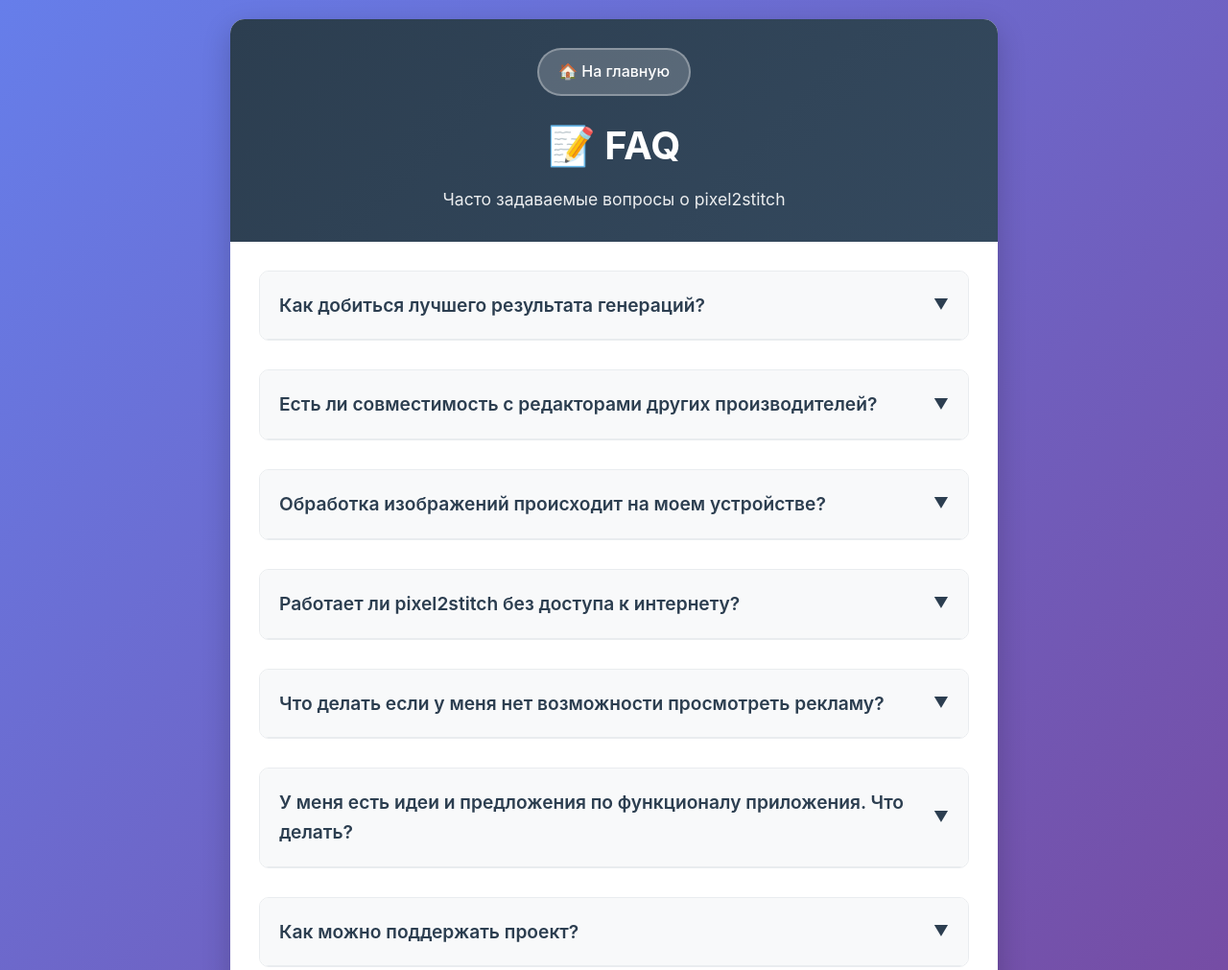
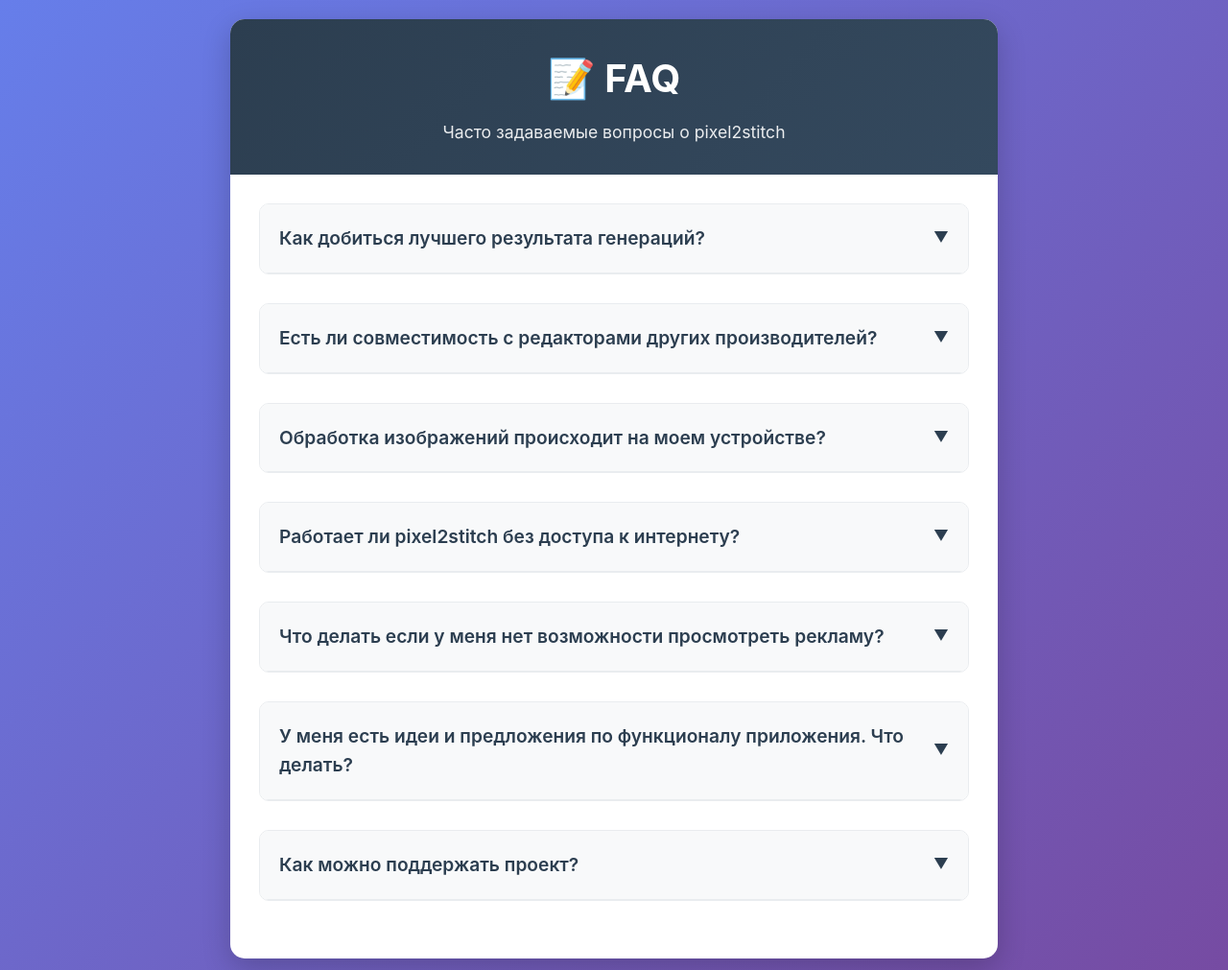
Before and after one commit to Amorfien/amorfien.github.io, a plain HTML site: page pixel2stitch/faq_ru.html in a window 1280 px wide. Shown: the top 1011 px of the page at 96% size. Drawn offline with Linux system fonts and the light colour scheme.

Commit message:
Faq gohome button delete

```diff
--- a/pixel2stitch/faq_ru.html
+++ b/pixel2stitch/faq_ru.html
@@ -111,25 +111,6 @@
             border-radius: 0 8px 8px 0;
         }
 
-        .home-button {
-            display: inline-block;
-            padding: 10px 20px;
-            background: rgba(255, 255, 255, 0.2);
-            color: white;
-            text-decoration: none;
-            border-radius: 25px;
-            border: 2px solid rgba(255, 255, 255, 0.3);
-            margin-bottom: 20px;
-            transition: all 0.3s ease;
-            font-weight: 500;
-        }
-
-        .home-button:hover {
-            background: rgba(255, 255, 255, 0.3);
-            transform: translateY(-2px);
-            box-shadow: 0 5px 15px rgba(0, 0, 0, 0.2);
-        }
-
         @media (max-width: 768px) {
             body {
                 padding: 10px;
@@ -154,9 +135,6 @@
 <body>
     <div class="container">
         <div class="header">
-            <a href="https://amorfien.github.io/pixel2stitch_ru" class="home-button">
-                🏠 На главную
-            </a>
             <h1>📝 FAQ</h1>
             <p>Часто задаваемые вопросы о pixel2stitch</p>
         </div>
```
Also changed, not shown: pixel2stitch/faq_de.html (+0 -22 lines), pixel2stitch/faq_en.html (+0 -22 lines), pixel2stitch/faq_es.html (+0 -22 lines), pixel2stitch/faq_fr.html (+0 -22 lines), pixel2stitch/faq_it.html (+0 -22 lines), pixel2stitch/faq_pt.html (+0 -22 lines).
